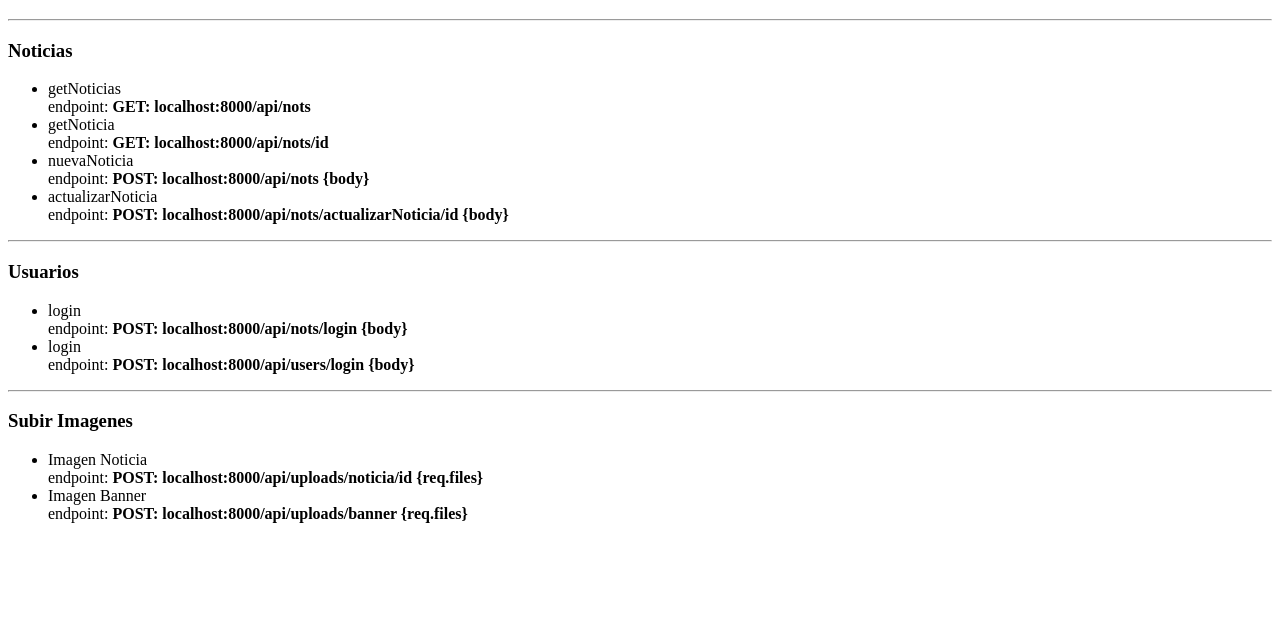
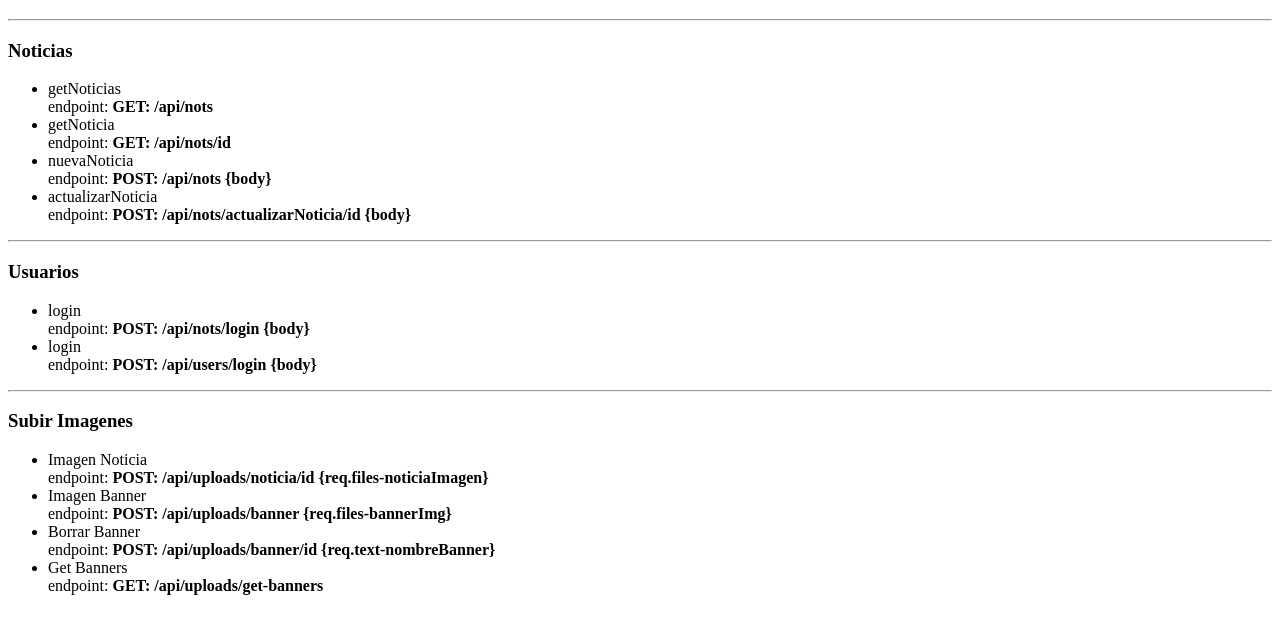
Before and after one commit to NickJunior12/BackendJaguar, a website: page public/index.html in a window 1280 px wide. Shown: the part 61-694 px from the top of the page. Drawn offline with Linux system fonts and the light colour scheme.

Commit message:
Se agrega borrar banner en base y fisica asi como el order y el where en noticias y banner

```diff
--- a/public/index.html
+++ b/public/index.html
@@ -15,35 +15,41 @@
     <h3>Noticias</h3>
     <ul>
         <li class="mt-3">
-            getNoticias<br> endpoint: <b> GET: localhost:8000/api/nots</b>
+            getNoticias<br> endpoint: <b> GET: /api/nots</b>
         </li>
         <li class="mt-3">
-            getNoticia<br> endpoint: <b> GET: localhost:8000/api/nots/id</b>
+            getNoticia<br> endpoint: <b> GET: /api/nots/id</b>
         </li>
         <li class="mt-3">
-            nuevaNoticia<br> endpoint: <b> POST: localhost:8000/api/nots {body}</b>
+            nuevaNoticia<br> endpoint: <b> POST: /api/nots {body}</b>
         </li>
-        <li class="mt-3">actualizarNoticia<br> endpoint: <b> POST: localhost:8000/api/nots/actualizarNoticia/id {body}</b>
+        <li class="mt-3">actualizarNoticia<br> endpoint: <b> POST: /api/nots/actualizarNoticia/id {body}</b>
         </li>
     </ul>
     <hr>
     <h3>Usuarios</h3>
     <ul>
         <li class="mt-3">
-            login<br> endpoint: <b> POST: localhost:8000/api/nots/login {body}</b>
+            login<br> endpoint: <b> POST: /api/nots/login {body}</b>
         </li>
         <li class="mt-3">
-            login<br> endpoint: <b> POST: localhost:8000/api/users/login {body}</b>
+            login<br> endpoint: <b> POST: /api/users/login {body}</b>
         </li>
     </ul>
     <hr>
     <h3>Subir Imagenes</h3>
     <ul>
         <li class="mt-3">
-            Imagen Noticia<br> endpoint: <b> POST: localhost:8000/api/uploads/noticia/id {req.files}</b>
+            Imagen Noticia<br> endpoint: <b> POST: /api/uploads/noticia/id {req.files-noticiaImagen}</b>
         </li>
         <li class="mt-3">
-            Imagen Banner<br> endpoint: <b> POST: localhost:8000/api/uploads/banner {req.files}</b>
+            Imagen Banner<br> endpoint: <b> POST: /api/uploads/banner {req.files-bannerImg}</b>
+        </li>
+        <li class="mt-3">
+            Borrar Banner<br> endpoint: <b> POST: /api/uploads/banner/id {req.text-nombreBanner}</b>
+        </li>
+        <li class="mt-3">
+            Get Banners<br> endpoint: <b> GET: /api/uploads/get-banners</b>
         </li>
     </ul>
 </body>
--- a/routes/upload-routes.ts
+++ b/routes/upload-routes.ts
@@ -6,6 +6,6 @@ const router = Router();
 router.post('/noticia/:id', uploadNoticia);
 router.post('/banner', uploadBanner);
 router.get('/get-banners', getBanners);
-router.post('/borrar', borrarBanners)
+router.post('/borrar/:id', borrarBanners)
 
 export default router;
```
Also changed, not shown: controllers/noticias.ts (+8 -1 lines), controllers/uploads-controller.ts (+30 -2 lines), dist/controllers/noticias.js, dist/controllers/uploads-controller.js, dist/routes/upload-routes.js, 3 other files.
